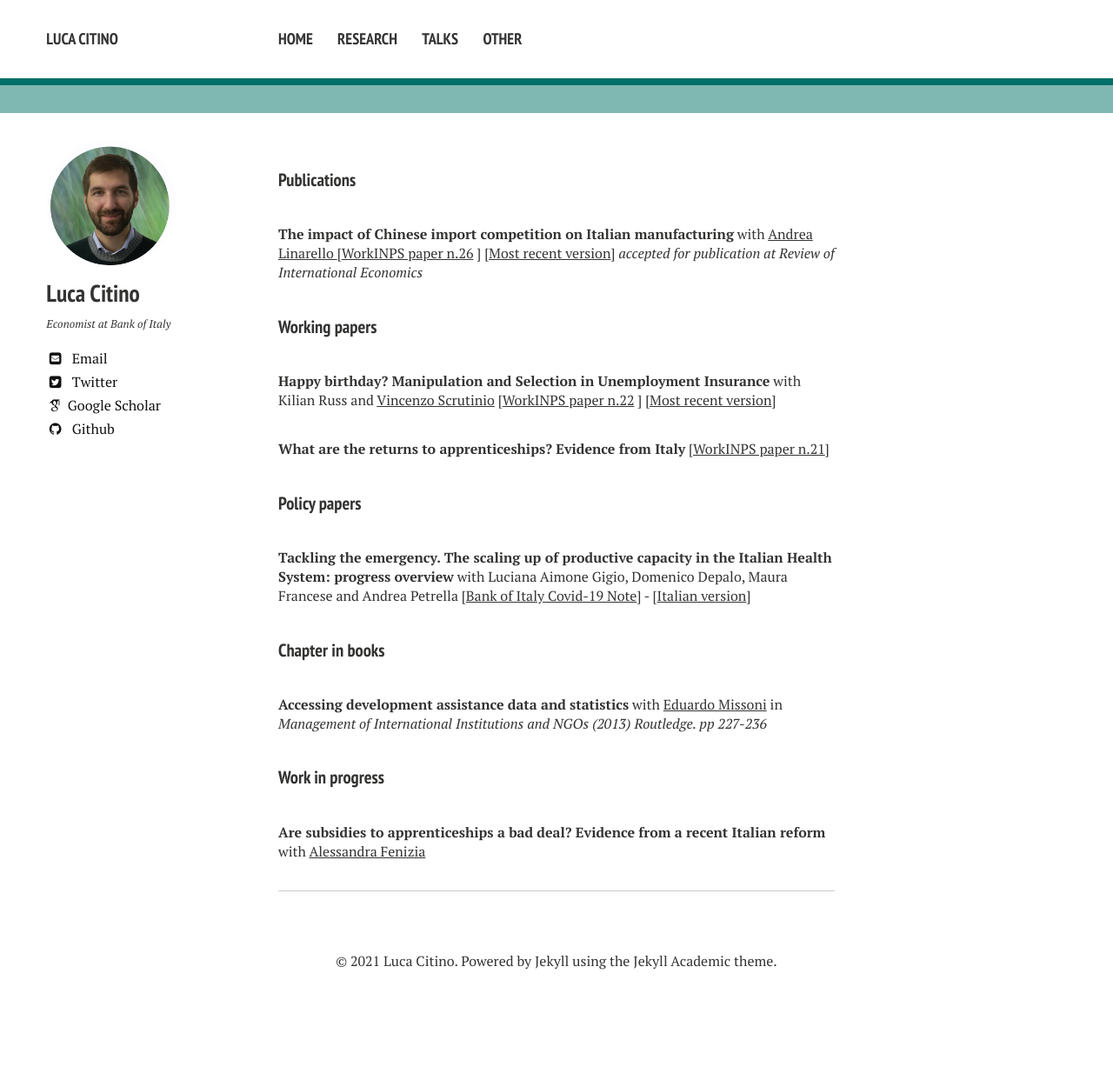
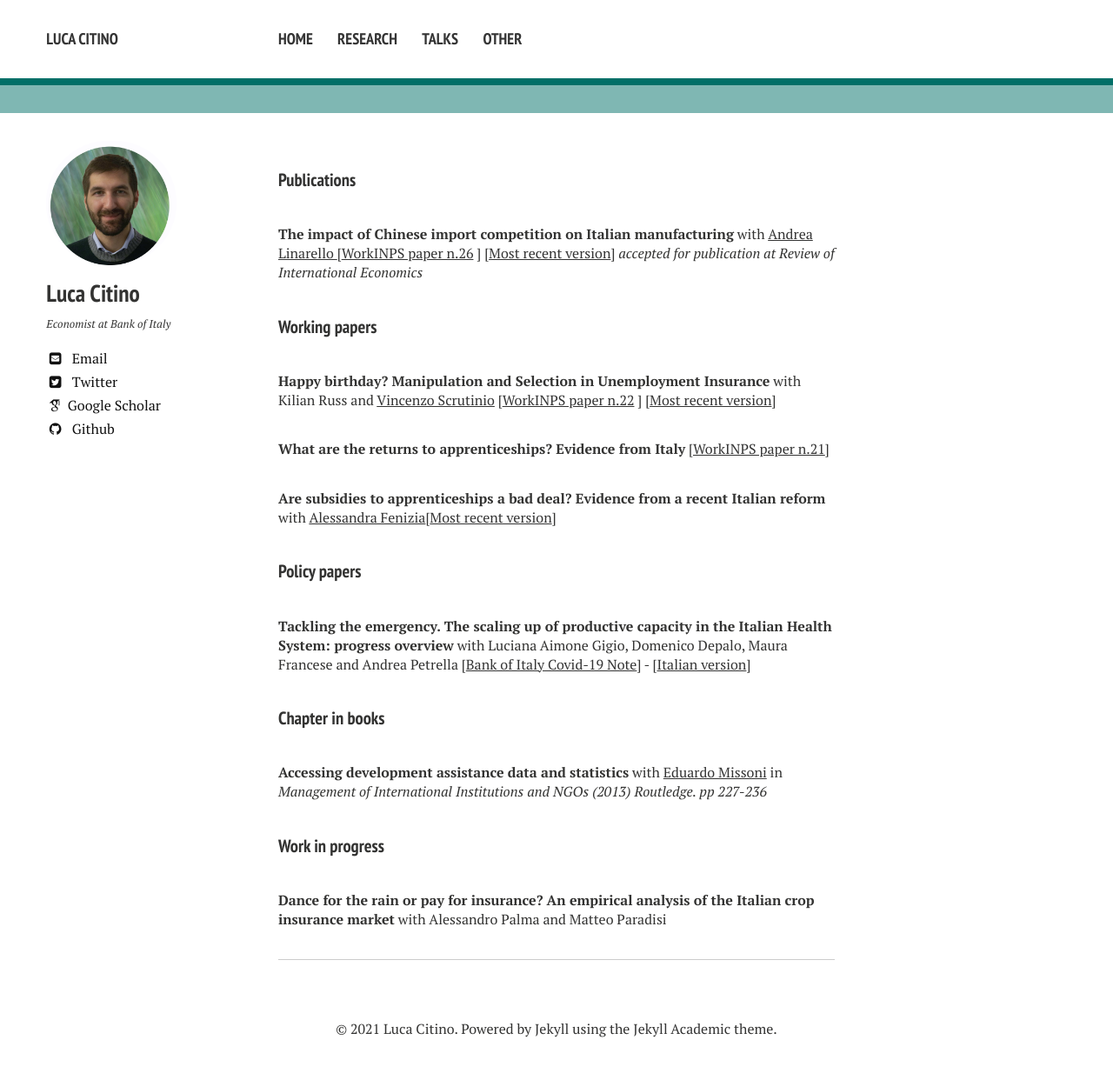
Before and after one commit to luca-citino/luca-citino.github.io, a Jekyll site: the page built from research.md, in a window 1280 px wide. Shown: the whole page at 87% size. Built offline with Jekyll 4.4.1, drawn with Linux system fonts in a browser that asks for light colours; nearby versions of some CDN libraries; some web fonts are replaced; before the commit the page ends 1164 px from its top, so only the background shows below that.

Commit message:
Update research.md

```diff
--- a/research.md
+++ b/research.md
@@ -14,6 +14,8 @@ title: Research
 
 **What are the returns to apprenticeships? Evidence from Italy** [<a href="https://www.inps.it/docallegatiNP/Mig/InpsComunica/WorkInps_Papers/21_luglio_2020_aggiornamento_WorkINPS_papers.pdf">WorkINPS paper n.21</a>]
 
+**Are subsidies to apprenticeships a bad deal? Evidence from a recent Italian reform** with <a href="https://sites.google.com/site/alessandrafenizia/">Alessandra Fenizia</a>[<a href="https://luca-citino.github.io/docs/Apprenticeship_Citino_Fenizia.pdf">Most recent version</a>]
+
 #### Policy papers
 **Tackling the emergency. The scaling up of productive capacity in the Italian Health System: progress overview** with Luciana Aimone Gigio, Domenico Depalo, Maura Francese and Andrea Petrella [<a href="https://www.bancaditalia.it/media/notizie/2020/2020_HealthPolicies_progress_v6_External.pdf?language_id=1">Bank of Italy Covid-19 Note</a>] - [<a href="https://www.bancaditalia.it/media/notizie/2020/2020_HealthPolicies_Progress_v6_ITA_External.pdf">Italian version</a>]
 
@@ -22,4 +24,4 @@ title: Research
 
 #### Work in progress
 
-**Are subsidies to apprenticeships a bad deal? Evidence from a recent Italian reform** with <a href="https://sites.google.com/site/alessandrafenizia/">Alessandra Fenizia</a>
+**Dance for the rain or pay for insurance? An empirical analysis of the Italian crop insurance market** with Alessandro Palma and Matteo Paradisi
```
